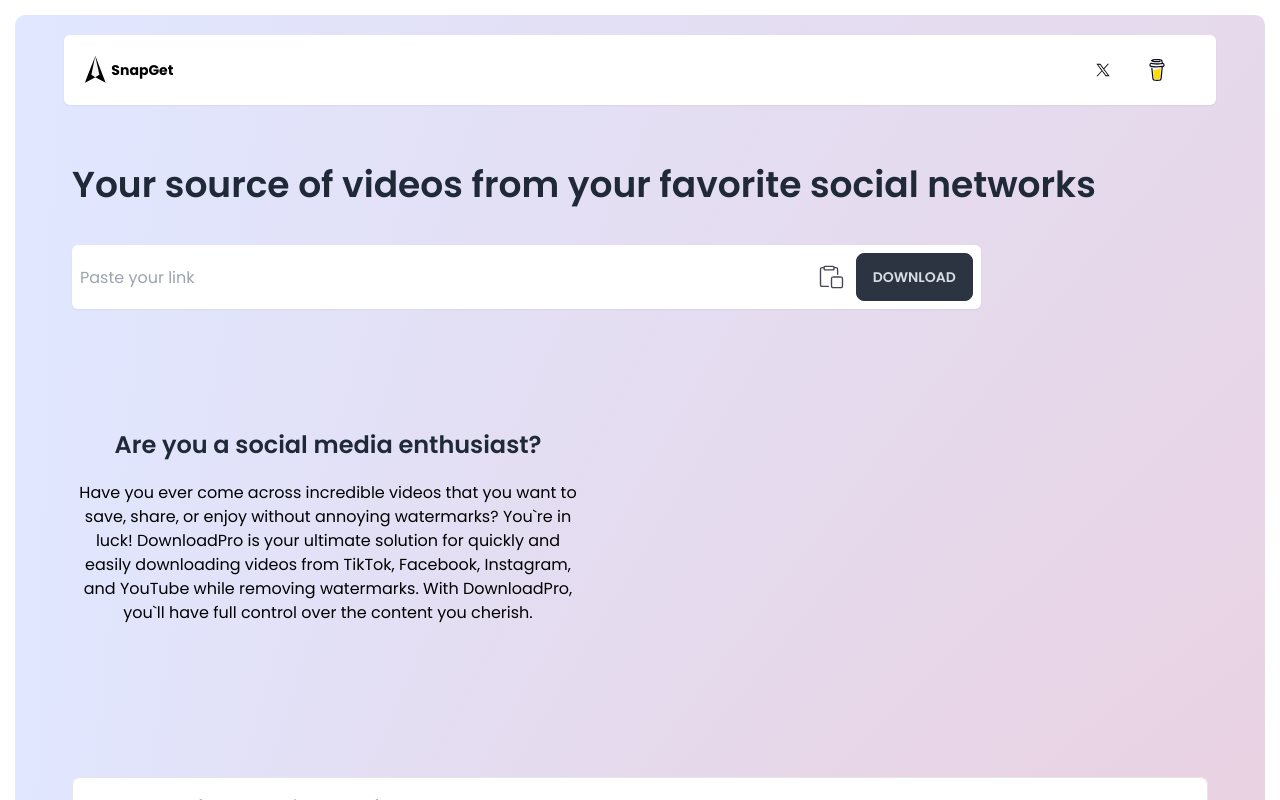
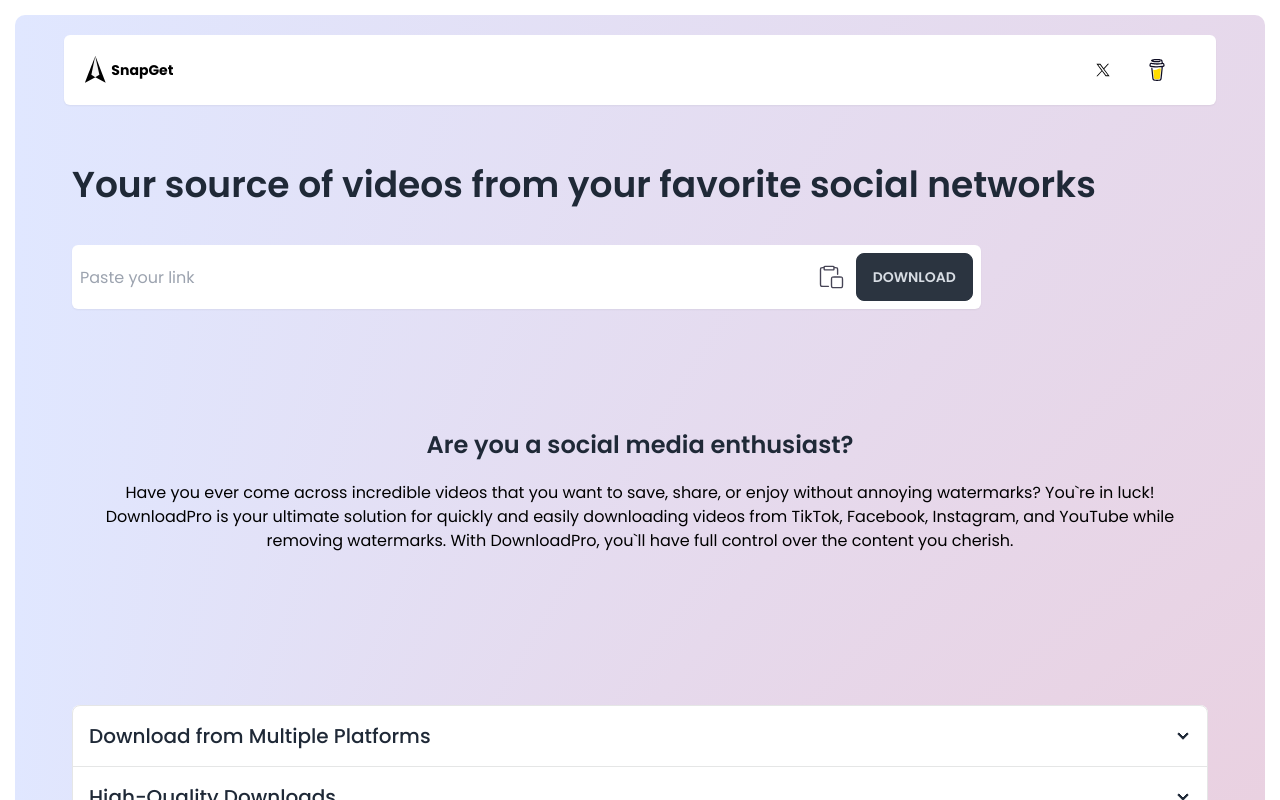
Before and after one commit to Juliancho2/SnapGet, a Next.js app: page / in a window 1280 px wide. Shown: the top 800 px of the page. Built offline with nearby package versions, Linux system fonts and the light colour scheme.

Commit message:
Added prop moreStyles

```diff
--- a/src/components/molecules/BoxText.tsx
+++ b/src/components/molecules/BoxText.tsx
@@ -1,10 +1,11 @@
 import React from 'react';
 type Props={
-    children:React.ReactNode
+    children:React.ReactNode,
+    moreStyles?:string
 }
-const BoxText = ({children}:Props) => {
+const BoxText = ({ children, moreStyles }:Props) => {
   return (
-    <div className='flex max-w-lg  flex-col items-center pb-10  w-full'>
+    <div className={`flex  flex-col items-center pb-10 ${moreStyles}`} >
         {children}
     </div>
   );
```
